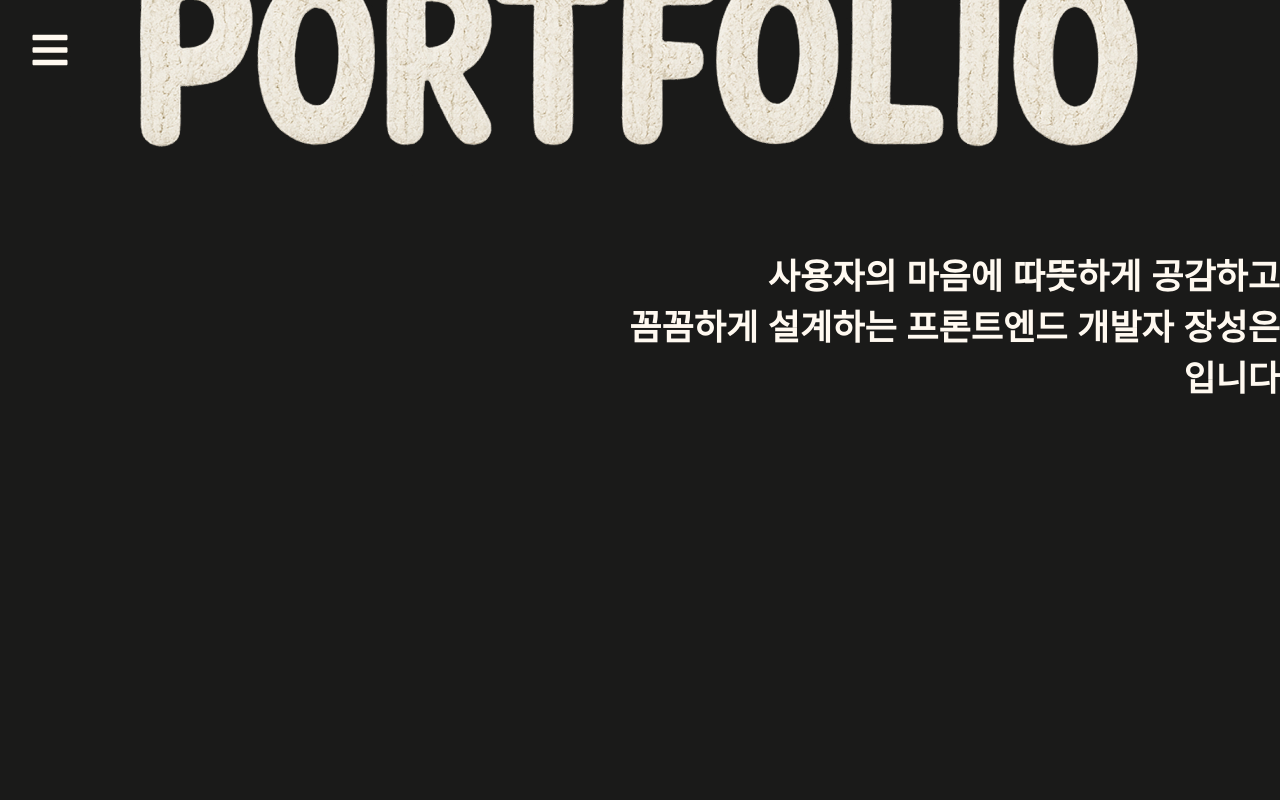
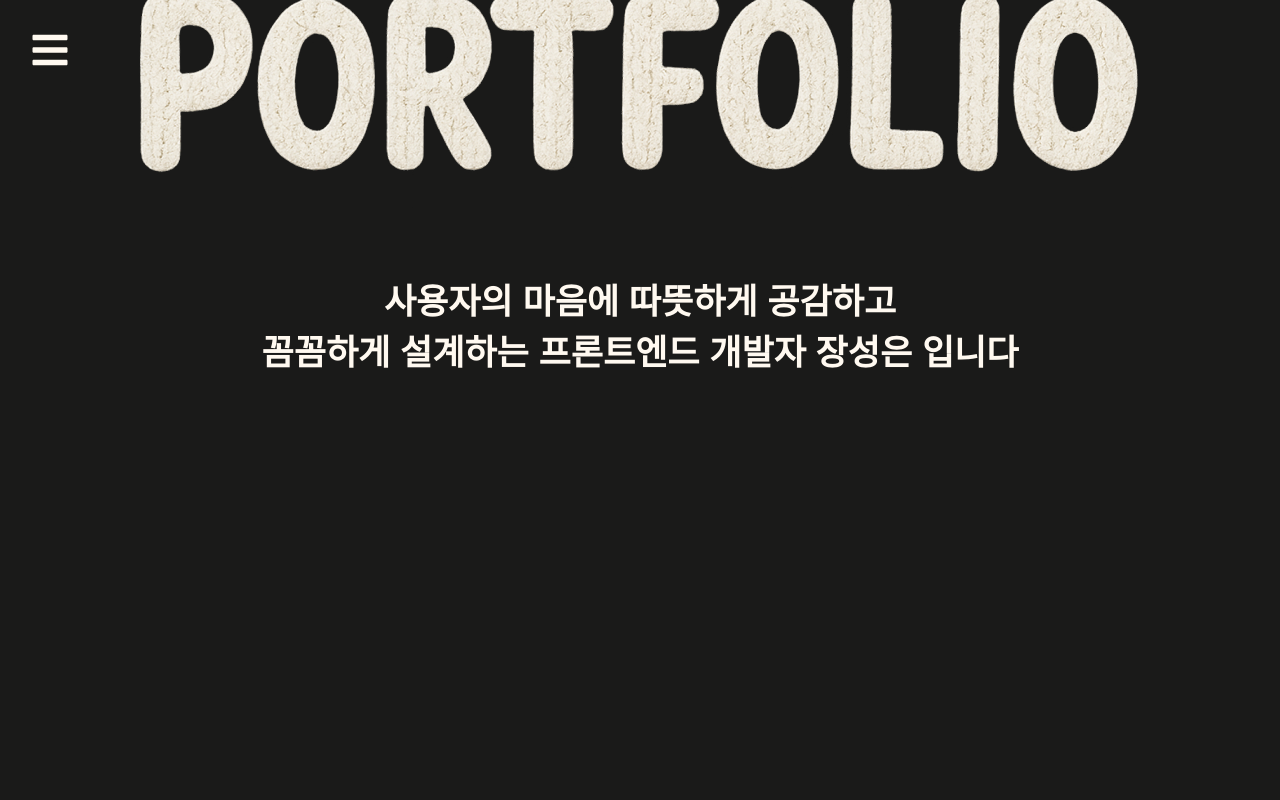
Before and after one commit to eun1013/portfolio, a React (Create React App) app: page / in a window 1280 px wide. Shown: the top 800 px of the page. Built offline with nearby package versions, Linux system fonts and the light colour scheme; a web font is replaced by a local one.

Commit message:
cover 수정

```diff
--- a/src/styles/components/Cover.scss
+++ b/src/styles/components/Cover.scss
@@ -12,9 +12,8 @@
     h3 {
         color: var(--color-sub);
         @include font-h3;
-        text-align: right;
+        text-align: center;
         padding-bottom: 15rem;
-        padding-left: 59rem;
     }
 
     p {
```
